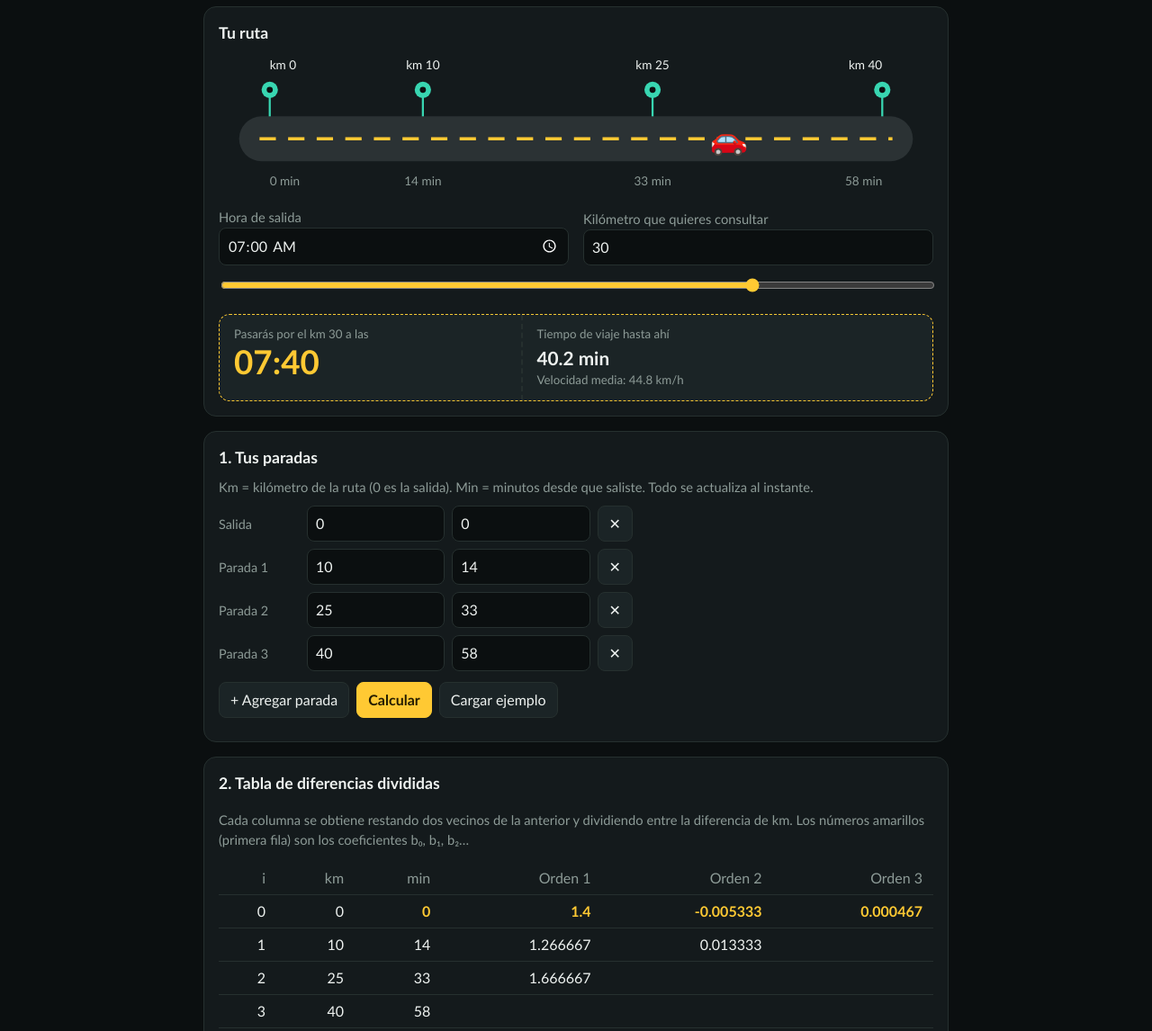
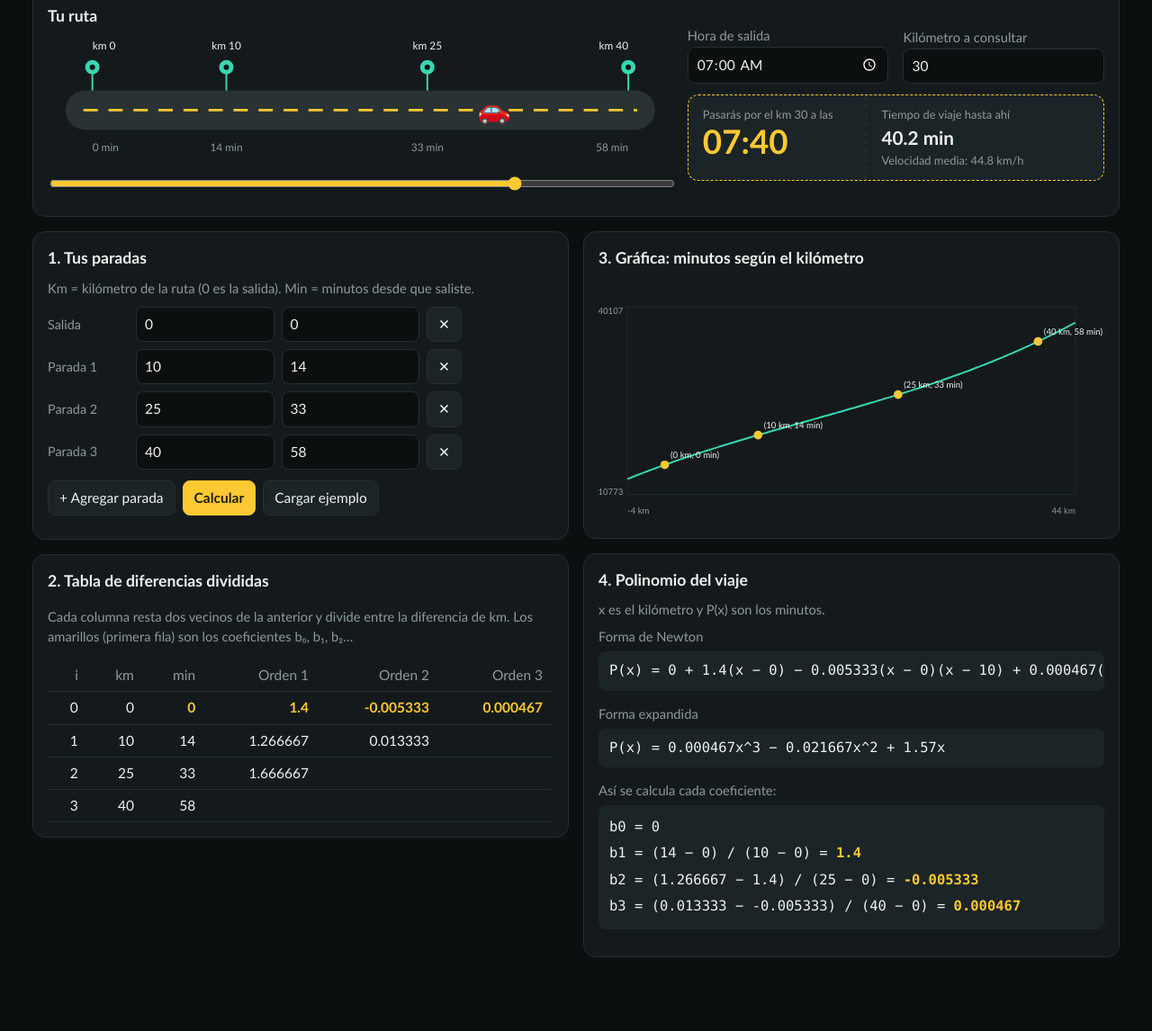
Before and after one commit to Clau-Tax/interpolaci-n, a plain HTML site: page index.html in a window 1280 px wide. Shown: the part 121-1267 px from the top of the page at 90% size. After the commit the page ends 1233 px from the top, so only its background shows below. Drawn offline with Linux system fonts and the light colour scheme.

Commit message:
cambios en el diseño

```diff
--- a/index.html
+++ b/index.html
@@ -11,20 +11,27 @@
 <h1>Mi ruta: ¿a qué hora paso por ahí?</h1>
 <p class="s">Anota en qué minuto pasaste por algunas paradas de tu viaje. El programa usa la interpolación de Newton para estimar la hora en cualquier otro kilómetro.</p>
 
-<section>
+<section class="ruta">
+<div class="rl">
 <h2>Tu ruta</h2>
 <div id="road"></div>
+<input id="sl" type="range" aria-label="Mover el carro por la ruta" min="0" max="40" step="0.1" value="30">
+</div>
+<div class="rr">
 <div class="top">
  <div><label class="lbl" for="hs">Hora de salida</label><input id="hs" type="time" value="07:00"></div>
- <div><label class="lbl" for="xe">Kilómetro que quieres consultar</label><input id="xe" type="number" step="any" value="30"></div>
+ <div><label class="lbl" for="xe">Kilómetro a consultar</label><input id="xe" type="number" step="any" value="30"></div>
 </div>
-<input id="sl" type="range" aria-label="Mover el carro por la ruta" min="0" max="40" step="0.1" value="30">
 <div id="re"></div>
+</div>
 </section>
 
+<div class="grid">
+
+<div class="col">
 <section>
 <h2>1. Tus paradas</h2>
-<p class="lbl" style="margin:0">Km = kilómetro de la ruta (0 es la salida). Min = minutos desde que saliste. Todo se actualiza al instante.</p>
+<p class="lbl" style="margin:0">Km = kilómetro de la ruta (0 es la salida). Min = minutos desde que saliste.</p>
 <div class="pts" id="pts"></div>
 <div class="row">
 <button id="add">+ Agregar parada</button>
@@ -34,19 +41,24 @@
 <div id="err" class="err" style="margin-top:10px"></div>
 </section>
 
-<div id="out" hidden>
 <section><h2>2. Tabla de diferencias divididas</h2>
-<p class="lbl">Cada columna se obtiene restando dos vecinos de la anterior y dividiendo entre la diferencia de km. Los números amarillos (primera fila) son los coeficientes b₀, b₁, b₂…</p>
+<p class="lbl">Cada columna resta dos vecinos de la anterior y divide entre la diferencia de km. Los amarillos (primera fila) son los coeficientes b₀, b₁, b₂…</p>
 <div class="sc" id="tab"></div>
-<div class="lbl" style="margin-top:14px">Así se calcula cada coeficiente:</div>
-<div class="eq" id="pasos" style="white-space:normal;line-height:1.9"></div></section>
+</section>
+</div>
 
-<section><h2>3. Polinomio del viaje</h2>
-<p class="lbl" style="margin:0 0 8px">En la fórmula, x es el kilómetro y P(x) son los minutos.</p>
+<div class="col">
+<section><h2>3. Gráfica: minutos según el kilómetro</h2><div id="g"></div></section>
+
+<section><h2>4. Polinomio del viaje</h2>
+<p class="lbl" style="margin:0 0 8px">x es el kilómetro y P(x) son los minutos.</p>
 <div class="lbl">Forma de Newton</div><div class="eq" id="fn"></div>
-<div class="lbl">Forma expandida</div><div class="eq" id="fe"></div></section>
+<div class="lbl">Forma expandida</div><div class="eq" id="fe"></div>
+<div class="lbl">Así se calcula cada coeficiente:</div>
+<div class="eq pasos" id="pasos"></div>
+</section>
+</div>
 
-<section><h2>4. Gráfica: minutos según el kilómetro</h2><div id="g"></div></section>
 </div>
 </main>
 <script src="script.js"></script>
--- a/script.js
+++ b/script.js
@@ -42,7 +42,7 @@ function calc(){
   $("fe").textContent="P(x) = "+(t.join("")||"0");
   window._c=c;window._x=x;window._P=P;
   const sl=$("sl");sl.min=x[0];sl.max=x[n-1];
-  ev();plot();$("out").hidden=false;
+  ev();plot();
 }
 const P_=v=>{const{_c:c,_x:x}=window;let r=c[c.length-1];for(let k=c.length-2;k>=0;k--)r=r*(v-x[k])+c[k];return r};
 const clock=min=>{const[hh,mm]=($("hs").value||"00:00").split(":").map(Number);let t=Math.round(hh*60+mm+min);t=((t%1440)+1440)%1440;return String(Math.floor(t/60)).padStart(2,"0")+":"+String(t%60).padStart(2,"0")};
--- a/styles.css
+++ b/styles.css
@@ -2,7 +2,7 @@
 color-scheme:dark;box-sizing:border-box;padding-top:env(safe-area-inset-top,0px);padding-bottom:env(safe-area-inset-bottom,0px)}
 *{box-sizing:border-box}
 body{margin:0;background:var(--bg);color:var(--ink);font:16px/1.5 "Trebuchet MS","Segoe UI",system-ui,sans-serif}
-main{max-width:860px;margin:0 auto;padding:18px 16px 48px}
+main{max-width:1240px;margin:0 auto;padding:18px 16px 48px}
 h1{font-size:1.7rem;margin:.1em 0 .1em;letter-spacing:-.01em}
 h2{font-size:1.1rem;margin:0 0 8px}
 .s{color:var(--mute);margin:0 0 16px}
@@ -35,3 +35,17 @@ svg{width:100%;height:auto;display:block}
 .ticket .r{flex:1.4}
 .ticket small{color:var(--mute);display:block}
 @media(max-width:520px){.ticket{flex-direction:column}.ticket .l{border-right:0;border-bottom:2px dashed var(--line)}}
+
+/* ---------- Diseño por paneles ---------- */
+.ruta{display:grid;grid-template-columns:1fr;gap:16px}
+.ruta .rr .top{margin-top:0}
+.grid{display:grid;grid-template-columns:1fr;gap:16px;align-items:start}
+.col{display:flex;flex-direction:column;gap:16px;min-width:0}
+.col section{margin-bottom:0}
+.ruta{margin-bottom:16px}
+.pasos{white-space:normal;line-height:1.9}
+@media(min-width:900px){
+  .ruta{grid-template-columns:1.5fr 1fr;align-items:center}
+  .grid{grid-template-columns:1fr 1fr}
+}
+@media(min-width:900px){body{font-size:15.5px}h1{font-size:1.9rem}}
```
